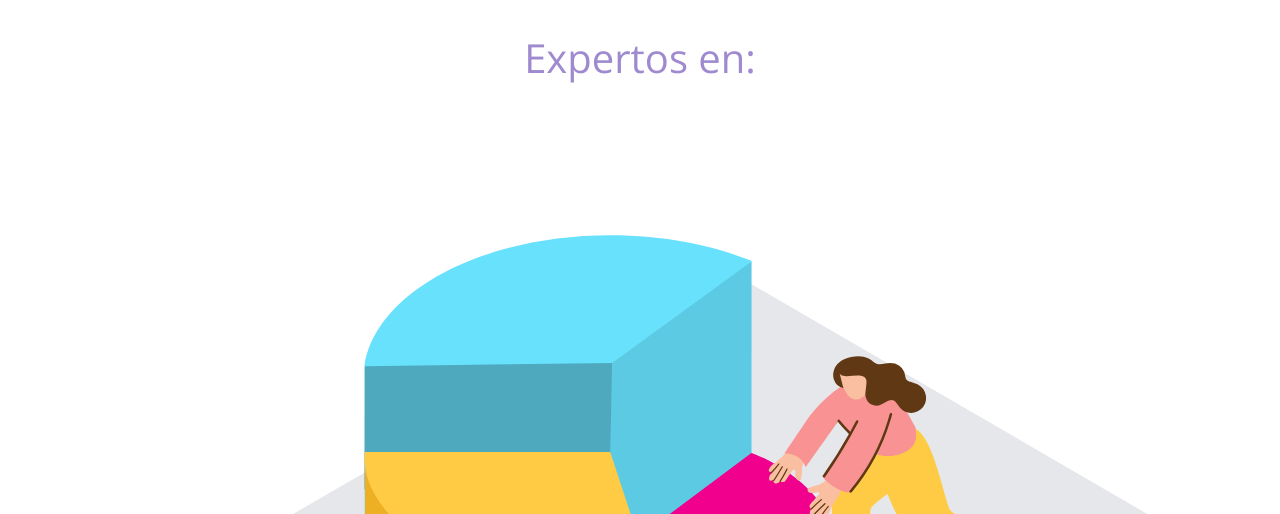
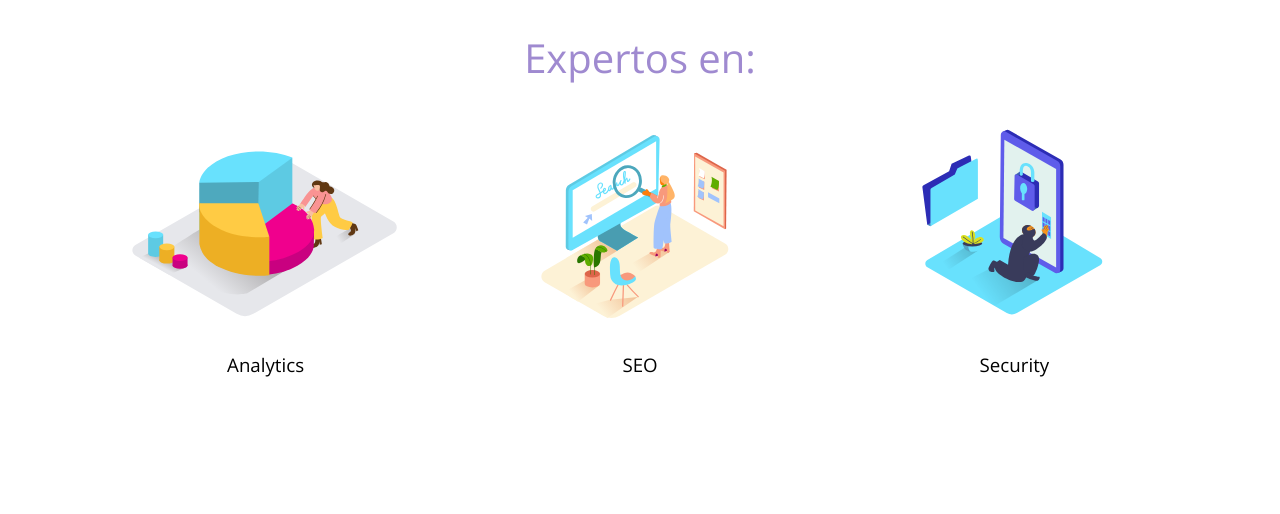
Before and after one commit to luisAlcides/PaginaWeb1, a plain HTML site: page index.html in a window 1280 px wide. Shown: the part 2120-2634 px from the top of the page. Drawn offline with nearby package versions, Linux system fonts and the light colour scheme.

Commit message:
Section expertos

```diff
--- a/css/style.css
+++ b/css/style.css
@@ -191,5 +191,30 @@ body{
     right: 15px;
     width: 40px;
     cursor: pointer;
+}
 
+.experts{
+    display: flex;
+    justify-content: space-evenly;
+    align-items: center;
+    flex-wrap: wrap;
 }
+
+.cont-expert{
+    width: 30%;
+    margin-bottom: 20px;
+    text-align: center;
+}
+
+.cont-expert img{
+    display: block;
+    width: 80%;
+    margin: 0 auto;
+}
+
+.n-expert{
+    display: inline-block;
+    width: 100%;
+    margin-top: 20px;
+    font-weight: 400;
+}
```
